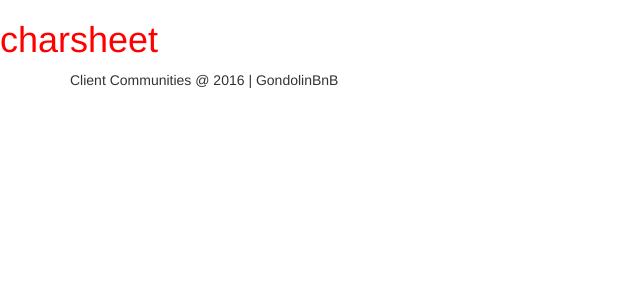
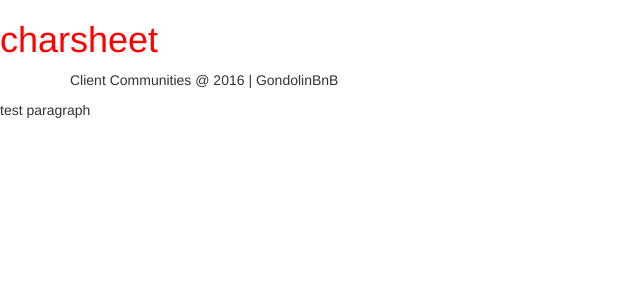
Before and after one commit to VorpalFalchion/gondolinBnB, a Django app: page /sheet/ in a window 1280 px wide. Shown: the top 300 px of the page, without its empty margins (0-640 px from the left). Run offline with Django 3.2, Linux system fonts and the light colour scheme; some libraries are stand-ins or nearby versions.

Commit message:
Made some changes.

```diff
--- a/gondolinbnb/templates/charsheet/sheet.html
+++ b/gondolinbnb/templates/charsheet/sheet.html
@@ -18,7 +18,7 @@
     <footer class="container footer">
       <p>Client Communities @ 2016 | GondolinBnB</p>
     </footer>
-
+<p>test paragraph</p>
 
   </body>
 </html>
```
